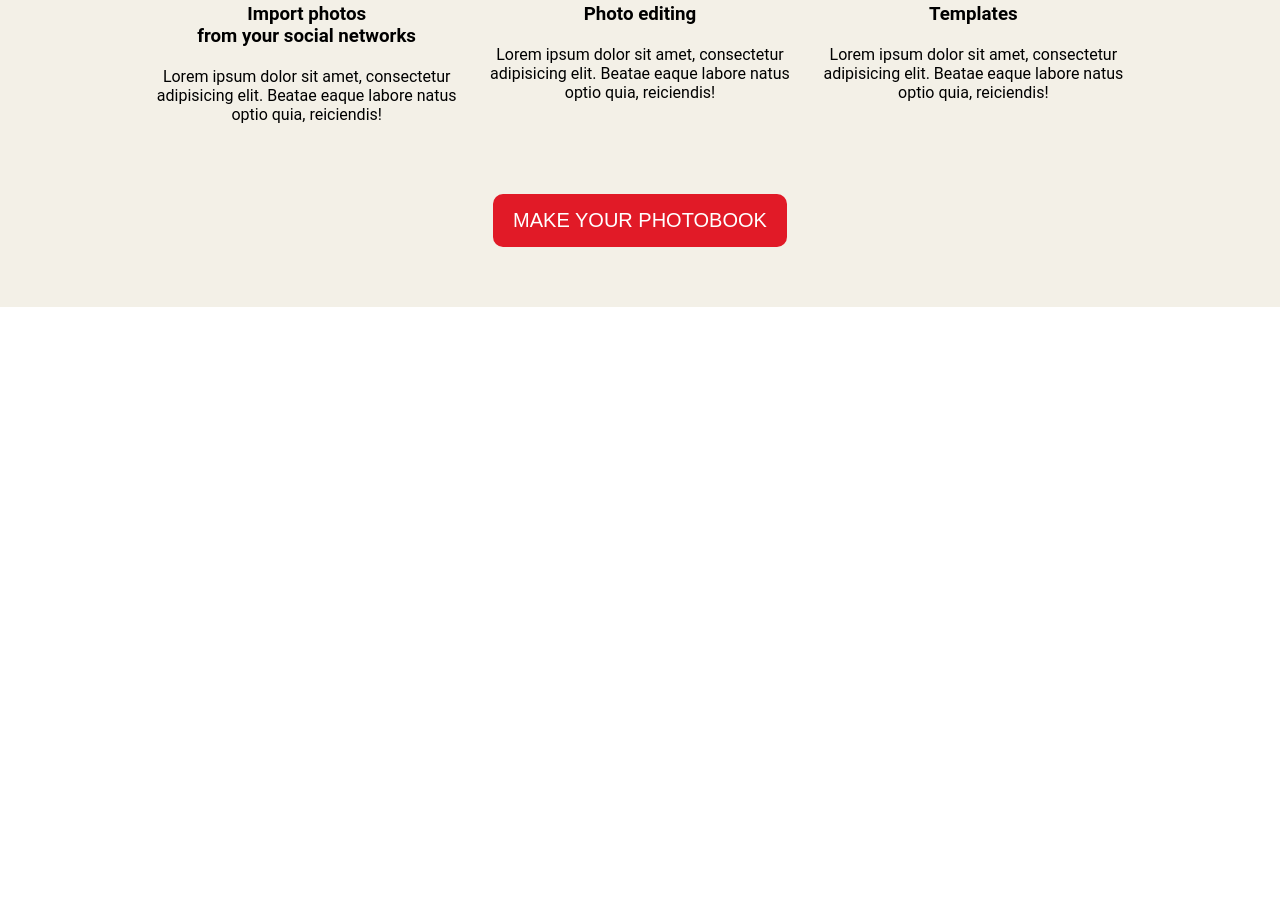
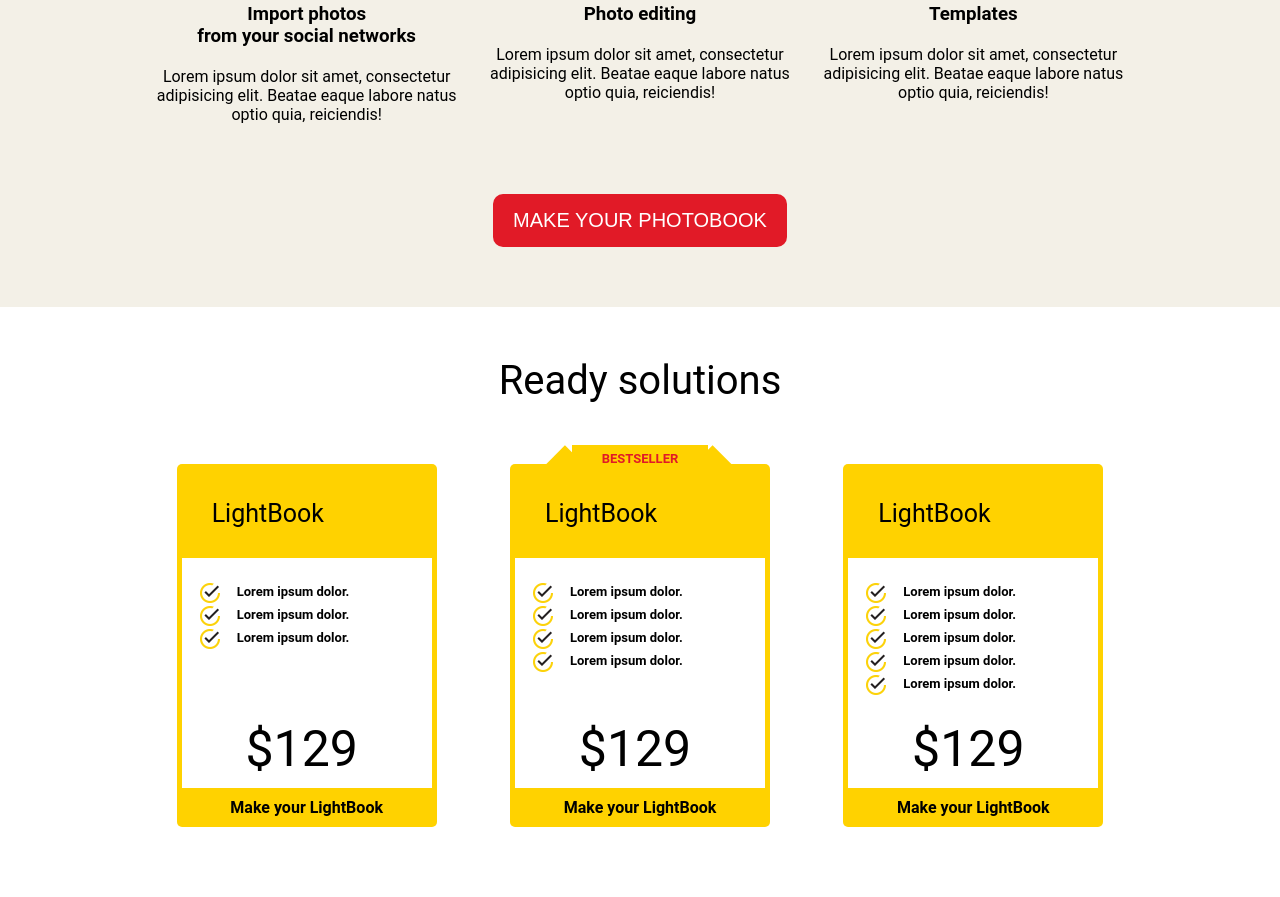
Before and after one commit to Lobachev27/LESS, a website: page public/index.html in a window 1280 px wide. Shown: the part 1398-2295 px from the top of the page. Before the commit the page ends 1705 px from the top, so only its background shows below. Drawn offline with Linux system fonts and the light colour scheme.

Commit message:
Solutions block

```diff
--- a/public/index.html
+++ b/public/index.html
@@ -61,6 +61,69 @@
             <button class="btn btn-red">make your photobook</button>
         </div>
     </section>
+    <section id="solutions">
+        <div class="view-port">
+            <h1>Ready solutions</h1>
+            <div class="row">
+                <div class="tile">
+                    <div class="header">
+                        <h3>LightBook</h3>
+                    </div>
+                    <div class="content">
+                        <ul>
+                            <li><span>Lorem ipsum dolor.</span></li>
+                            <li><span>Lorem ipsum dolor.</span></li>
+                            <li><span>Lorem ipsum dolor.</span></li>
+                        </ul>
+                        <div class="cost">$129</div>
+                    </div>
+                    <div class="footer">
+                        Make your LightBook
+                    </div>
+                </div>
+                <div class="tile">
+                    <div class="bestseller">
+                        <div class="left"></div>
+                        <div class="text">bestseller</div>
+                        <div class="right"></div>
+                    </div>
+                    <div class="header">
+                        <h3>LightBook</h3>
+                    </div>
+                    <div class="content">
+                        <ul>
+                            <li><span>Lorem ipsum dolor.</span></li>
+                            <li><span>Lorem ipsum dolor.</span></li>
+                            <li><span>Lorem ipsum dolor.</span></li>
+                            <li><span>Lorem ipsum dolor.</span></li>
+                        </ul>
+                        <div class="cost">$129</div>
+                    </div>
+                    <div class="footer">
+                        Make your LightBook
+                    </div>
+                </div>
+                <div class="tile">
+                    <div class="header">
+                        <h3>LightBook</h3>
+                    </div>
+                    <div class="content">
+                        <ul>
+                            <li><span>Lorem ipsum dolor.</span></li>
+                            <li><span>Lorem ipsum dolor.</span></li>
+                            <li><span>Lorem ipsum dolor.</span></li>
+                            <li><span>Lorem ipsum dolor.</span></li>
+                            <li><span>Lorem ipsum dolor.</span></li>
+                        </ul>
+                        <div class="cost">$129</div>
+                    </div>
+                    <div class="footer">
+                        Make your LightBook
+                    </div>
+                </div>
+            </div>
+        </div>
+    </section>
 </div>
 
 </body>
--- /dev/null
+++ b/src/less/solutions.less
@@ -0,0 +1,111 @@
+@import "partials/params";
+@import "partials/mixins";
+
+#solutions {
+  padding: 50px 40px 70px;
+
+
+  & h1 {
+    margin-bottom: 60px;
+    font-size: 40px;
+    text-align: center;
+    font-weight: normal;
+  }
+
+  & .row {
+    display: flex;
+    justify-content: space-around;
+
+    & .tile {
+      position: relative;
+      width: 25%;
+      padding: 5px;
+      border-radius: 5px;
+      background-color: @primary-color;
+
+      & .bestseller {
+        position: relative;
+        display: flex;
+        justify-content: center;
+
+        & > div {
+          position: absolute;
+          background-color: @primary-color;
+        }
+
+        & .left {
+          transform: rotate(45deg);
+          width: 30px;
+          height: 27px;
+          left: 36px;
+          top: -17px;
+        }
+
+        & .text {
+          top: -24px;
+          padding: 6px 30px 0;
+          font-size: 13px;
+          font-weight: bold;
+          color: @red-color;
+          text-transform: uppercase;
+        }
+
+        & .right {
+          transform: rotate(45deg);
+          height: 26px;
+          width: 30px;
+          right: 36px;
+          top: -17px;
+        }
+
+      }
+
+      & .header {
+        padding: 30px;
+        & h3 {
+          font-weight: normal;
+          font-size: 25px;
+        }
+      }
+
+      & .content {
+        position: relative;
+        padding: 15px;
+        margin-bottom: 10px;
+        height: 200px;
+        background-color: #fff;
+
+        & ul {
+          .clean;
+          list-style-image: url('img/checkbox.png');
+          padding: 10px 0 0 30px;
+          & li {
+            padding-left: 10px;
+            font-weight: bold;
+            font-size: 13px;
+            & span {
+              position: relative;
+              top: -7px;
+            }
+          }
+        }
+
+        & .cost {
+          position: absolute;
+          display: flex;
+          justify-content: center;
+          width: 100%;
+          bottom: 10px;
+          right: 5px;
+          font-size: 50px;
+        }
+      }
+
+      & .footer {
+        text-align: center;
+        margin-bottom: 5px;
+        font-weight: bold;
+      }
+    }
+  }
+}
```
Also changed, not shown: public/bundle.min.css.
